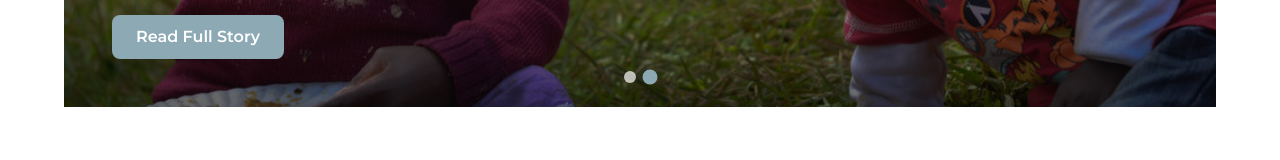
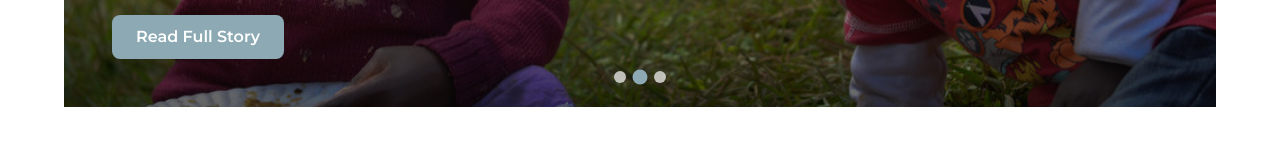
Before and after one commit to WatchDog386/anointed, a React (Vite) app: page / in a window 1280 px wide. Shown: the part 2795-2955 px from the top of the page. Built offline with nearby package versions, Linux system fonts and the light colour scheme.

Commit message:
Update Stories.jsx

```diff
--- a/src/routes/Stories.jsx
+++ b/src/routes/Stories.jsx
@@ -15,6 +15,17 @@ const stories = [
     description: "Inspired by his parents, Jimmy seeks to rise above poverty and inspire others through teaching.",
     image: "/orphans.jpg",
   },
+
+{
+    id: 3,
+    title: "Blessing's Story of Hope",
+    description: "Blessing’s story proves that with support, even the hardest struggles can give rise to brighter futures.",
+    image: "/orphans.jpg",
+  },
+
+
+
+
 ];
 
 const missionCards = [
```
